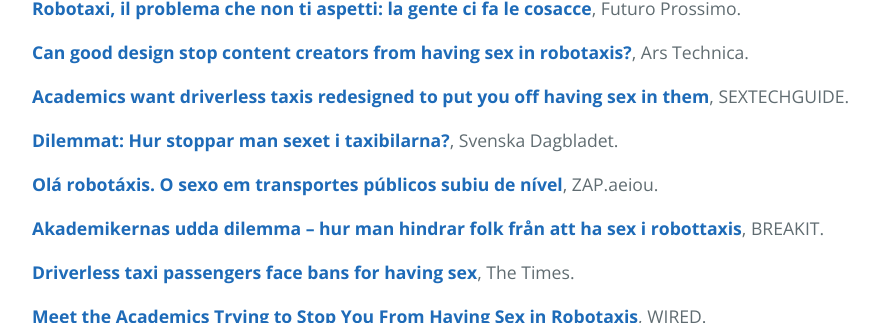
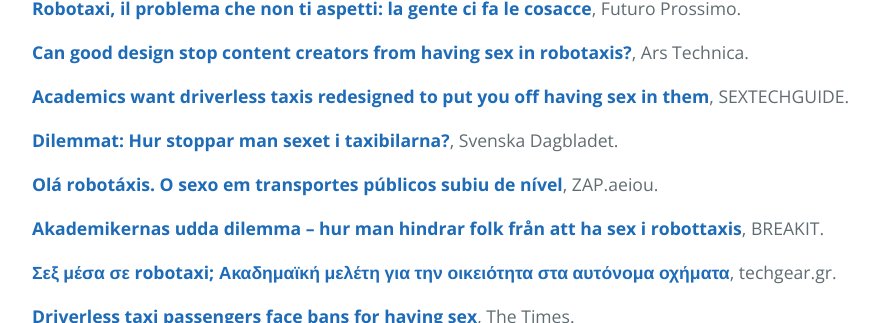
Before and after one commit to love-in-traffic/love-in-traffic.github.io, a Jekyll site: the page built from index.md, in a window 1280 px wide and 900 px high, scrolled down 685 px, cut to the strip 0-323 px from the top of the window. Shown: the whole strip, without its empty margins (192-1071 px from the left). Built offline with Jekyll 4.4.1, drawn with Linux system fonts in a browser that asks for light colours.

Commit message:
Update index.md

```diff
--- a/index.md
+++ b/index.md
@@ -18,6 +18,8 @@ This is particularly concerning in relation to public and shared automated vehic
 [**Olá robotáxis. O sexo em transportes públicos subiu de nível**](https://zap.aeiou.pt/ola-robotaxis-o-sexo-em-transportes-publicos-subiu-de-nivel-765824?utm_source=chatgpt.com), ZAP.aeiou.
 
 [**Akademikernas udda dilemma – hur man hindrar folk från att ha sex i robottaxis**](https://www.breakit.se/artikel/47472/akademikernas-udda-dilemma-hur-man-hindrar-folk-fran-att-ha-sex-i-robottaxis), BREAKIT.
+
+[**Σεξ μέσα σε robotaxi; Ακαδημαϊκή μελέτη για την οικειότητα στα αυτόνομα οχήματα**](https://www.techgear.gr/sex-mesa-se-robotaxi-akadimaiki-meleti-gia-tin-oikeiotita-sta-aytonoma-ochimata-50599), techgear.gr.
 
 [**Driverless taxi passengers face bans for having sex**](https://www.thetimes.com/uk/transport/article/waymo-driverless-taxis-passengers-sex-ban-p99jj82gg), The Times.
 
```
